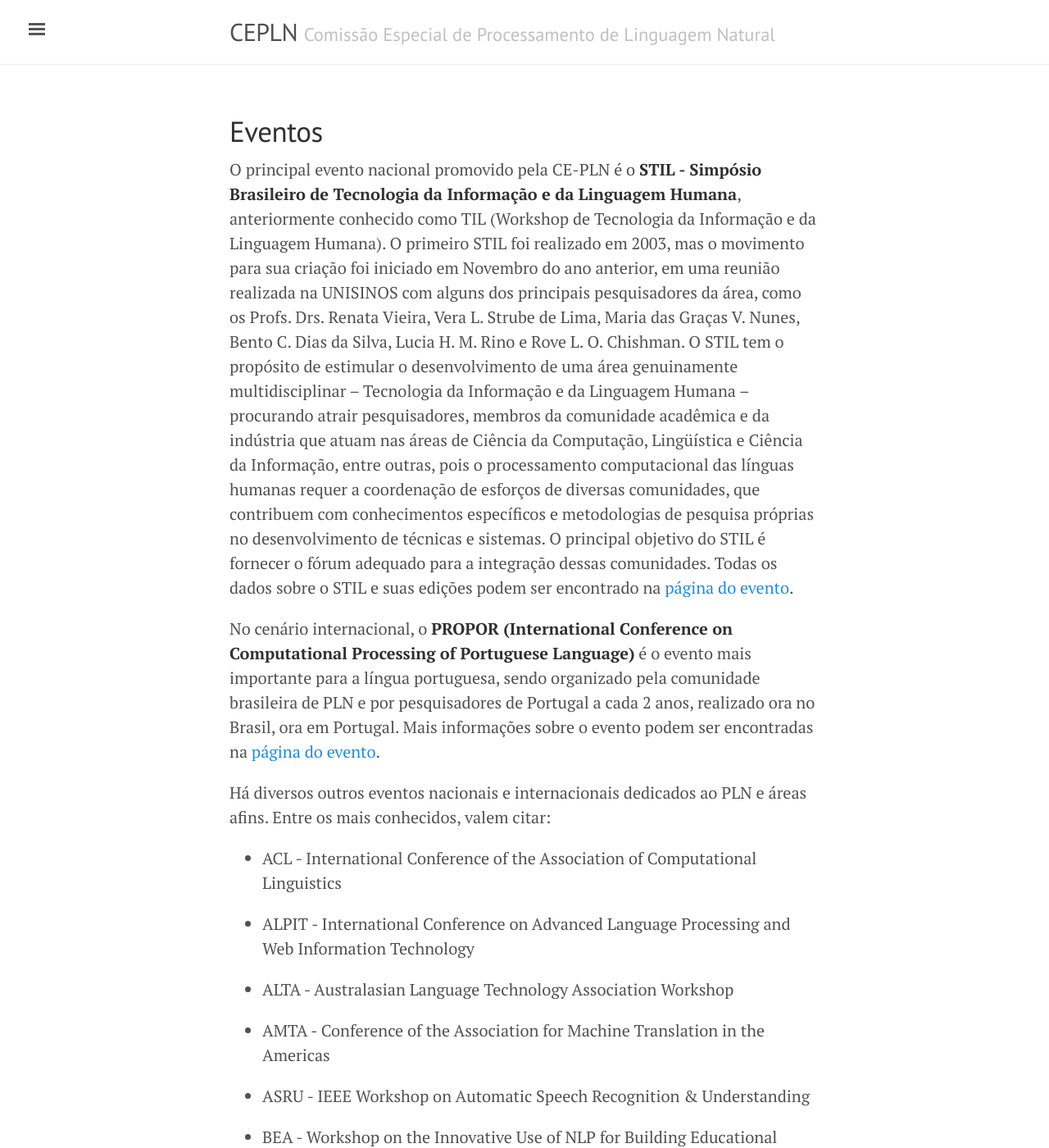
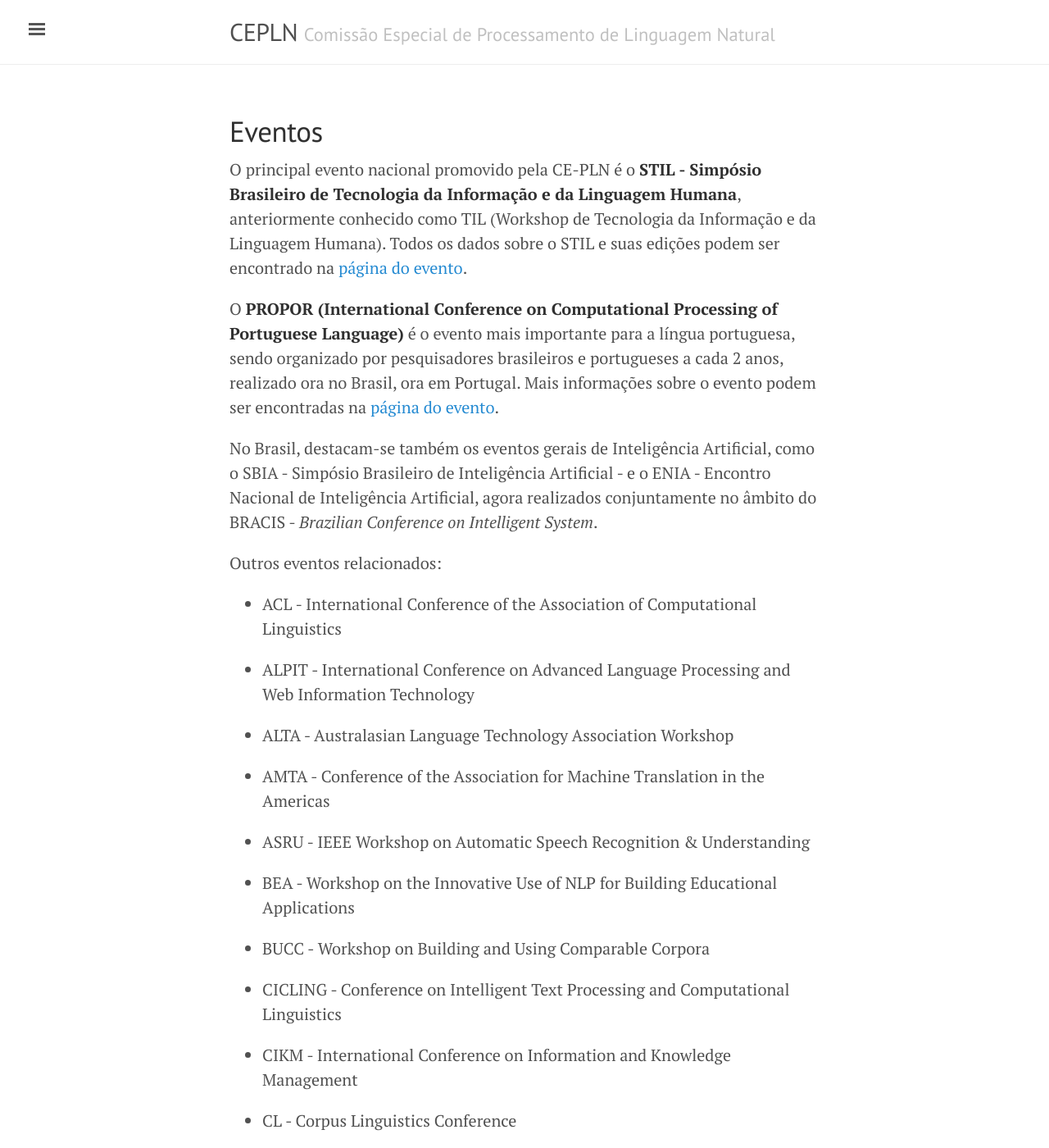
Before and after one commit to CEPLN/website, a Jekyll site: the page built from eventos.md, in a window 1280 px wide and 1400 px high. Shown: the whole window at 82% size. Built offline with Jekyll 4.4.1, drawn with Linux system fonts in a browser that asks for light colours; some of the changed text lies outside the part shown.

Commit message:
Update eventos.md

```diff
--- a/eventos.md
+++ b/eventos.md
@@ -7,33 +7,22 @@ permalink: eventos/
 O principal evento nacional promovido pela CE-PLN é o __STIL -
 Simpósio Brasileiro de Tecnologia da Informação e da Linguagem
 Humana__, anteriormente conhecido como TIL (Workshop de Tecnologia da
-Informação e da Linguagem Humana). O primeiro STIL foi realizado em
-2003, mas o movimento para sua criação foi iniciado em Novembro do ano
-anterior, em uma reunião realizada na UNISINOS com alguns dos
-principais pesquisadores da área, como os Profs. Drs. Renata Vieira,
-Vera L. Strube de Lima, Maria das Graças V. Nunes, Bento C. Dias da
-Silva, Lucia H. M. Rino e Rove L. O. Chishman. O STIL tem o propósito
-de estimular o desenvolvimento de uma área genuinamente
-multidisciplinar – Tecnologia da Informação e da Linguagem Humana –
-procurando atrair pesquisadores, membros da comunidade acadêmica e da
-indústria que atuam nas áreas de Ciência da Computação, Lingüística e
-Ciência da Informação, entre outras, pois o processamento
-computacional das línguas humanas requer a coordenação de esforços de
-diversas comunidades, que contribuem com conhecimentos específicos e
-metodologias de pesquisa próprias no desenvolvimento de técnicas e
-sistemas. O principal objetivo do STIL é fornecer o fórum adequado
-para a integração dessas comunidades. Todas os dados sobre o STIL e
+Informação e da Linguagem Humana). Todos os dados sobre o STIL e
 suas edições podem ser encontrado na [página do evento]({{ site.baseurl }}{% link stil.md %}).
 
-No cenário internacional, o __PROPOR (International Conference on
+O __PROPOR (International Conference on
 Computational Processing of Portuguese Language)__ é o evento mais
-importante para a língua portuguesa, sendo organizado pela comunidade
-brasileira de PLN e por pesquisadores de Portugal a cada 2 anos,
-realizado ora no Brasil, ora em Portugal. Mais informações sobre o
+importante para a língua portuguesa, sendo organizado por pesquisadores brasileiros e portugueses
+a cada 2 anos, realizado ora no Brasil, ora em Portugal. Mais informações sobre o
 evento podem ser encontradas na [página do evento]({{ site.baseurl }}{% link propor.md %}).
 
-Há diversos outros eventos nacionais e internacionais dedicados ao PLN
-e áreas afins. Entre os mais conhecidos, valem citar:
+No Brasil, destacam-se também os eventos gerais de Inteligência
+Artificial, como o SBIA - Simpósio Brasileiro de Inteligência
+Artificial - e o ENIA - Encontro Nacional de Inteligência Artificial,
+agora realizados conjuntamente no âmbito do BRACIS - _Brazilian
+Conference on Intelligent System_.
+
+Outros eventos relacionados:
 
 * ACL - International Conference of the Association of Computational Linguistics
 
@@ -194,10 +183,3 @@ e áreas afins. Entre os mais conhecidos, valem citar:
 * WMT - Workshop on Statistical Machine Translation
 
 * WTI - International Workshop on Web and Text Intelligence
-
-
-No Brasil, destacam-se também os eventos gerais de Inteligência
-Artificial, como o SBIA - Simpósio Brasileiro de Inteligência
-Artificial - e o ENIA - Encontro Nacional de Inteligência Artificial,
-agora realizados conjuntamente no âmbito do BRACIS - _Brazilian
-Conference on Intelligent System_.
```
